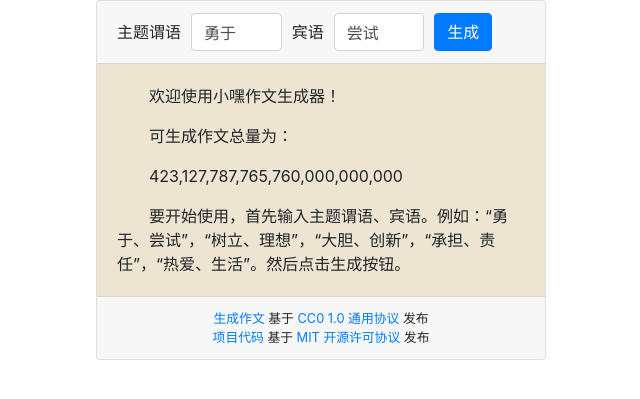
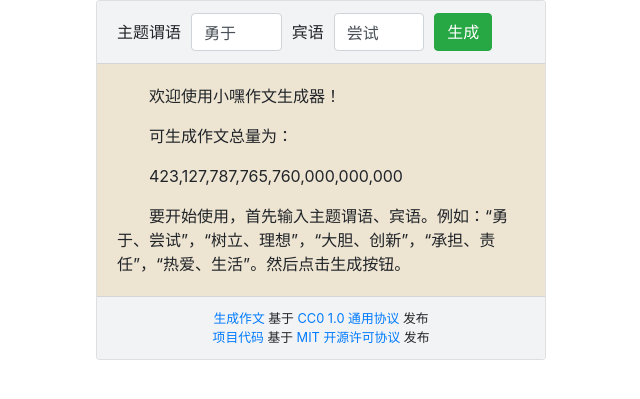
Before and after one commit to jackjyq/xiaohei-zuowen, a Flask app: page / in a window 1280 px wide. Shown: the top 399 px of the page, without its empty margins (319-959 px from the left). Run offline with Flask 2, Linux system fonts and the light colour scheme; some libraries are stand-ins or nearby versions.

Commit message:
更改配色，适合直接在微信打开

```diff
--- a/templates/index.html
+++ b/templates/index.html
@@ -21,7 +21,8 @@
   <div class="row justify-content-center">
   <div class="col" style="max-width: 30rem;">
   <div class="card">
-    <div class="card-header">
+    <div class="card-header"
+        style="background-color: rgb(242, 243, 244);">
       <form method = "POST" style="margin-bottom: 0;">
         <div class="form-row">
           <label class="col-form-label">主题谓语</label>
@@ -35,7 +36,7 @@
                 value={{ 主题宾语 }} name="主题宾语">
           </div>
           <div class="col">
-            <button type="submit" class="btn btn-primary">
+            <button type="submit" class="btn btn-success">
               生成
             </button>
           </div>
@@ -47,7 +48,8 @@
           <p class="card-text" style="text-indent:2em">{{作文[段数]}}</p>
         {%endfor%}
     </div> <!-- body -->
-    <div class="card-footer text-center">
+    <div class="card-footer text-center"
+        style="background-color: rgb(242, 243, 244);">
       <small>
         <a href="#">
           生成作文
@@ -57,9 +59,7 @@
           CC0 1.0 通用协议
         </a>
         发布
-      </small>
       <br />
-      <small>
         <a href="https://github.com/Jiangyiqun/Chinese_Essay_Generator">
           项目代码
         </a>
```
Also changed, not shown: README.md.
